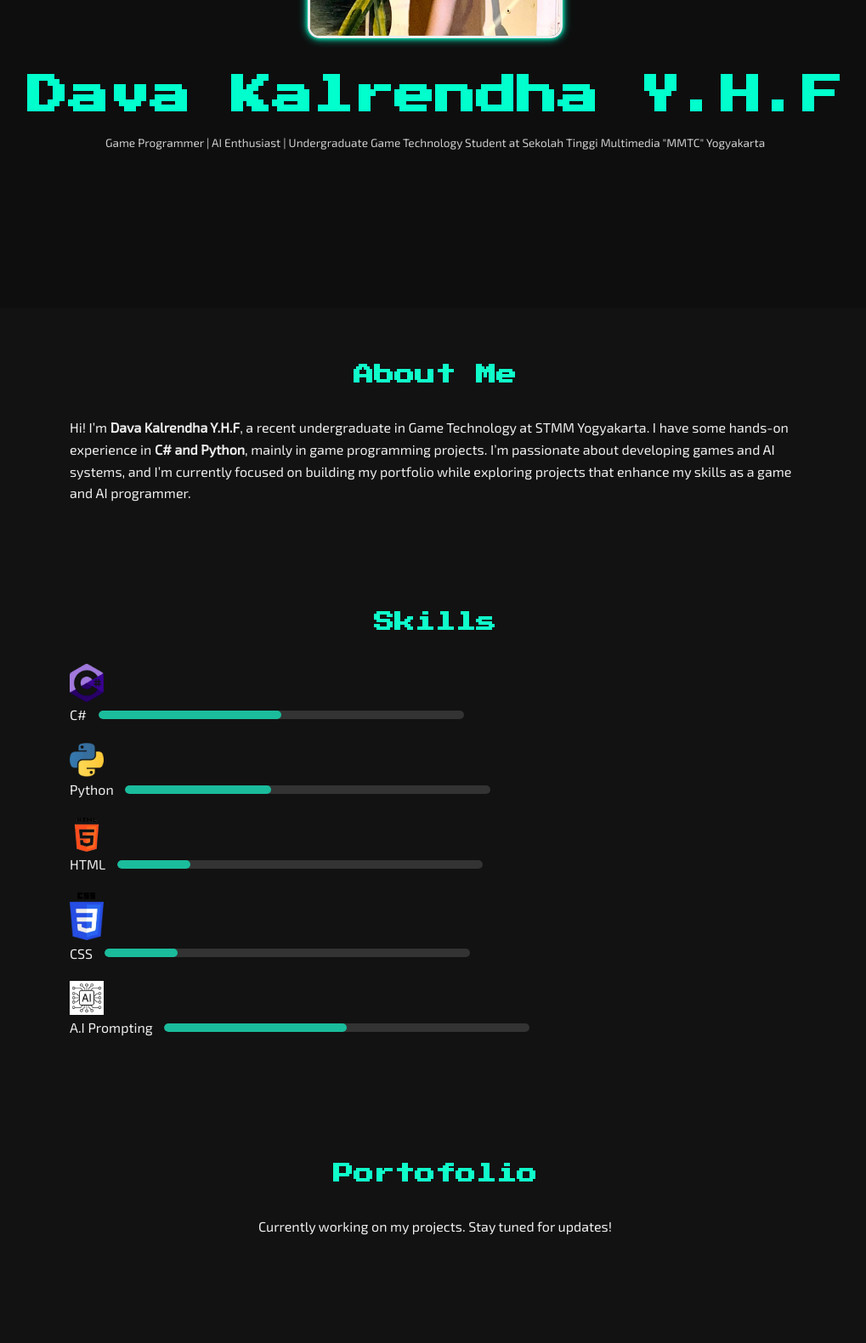
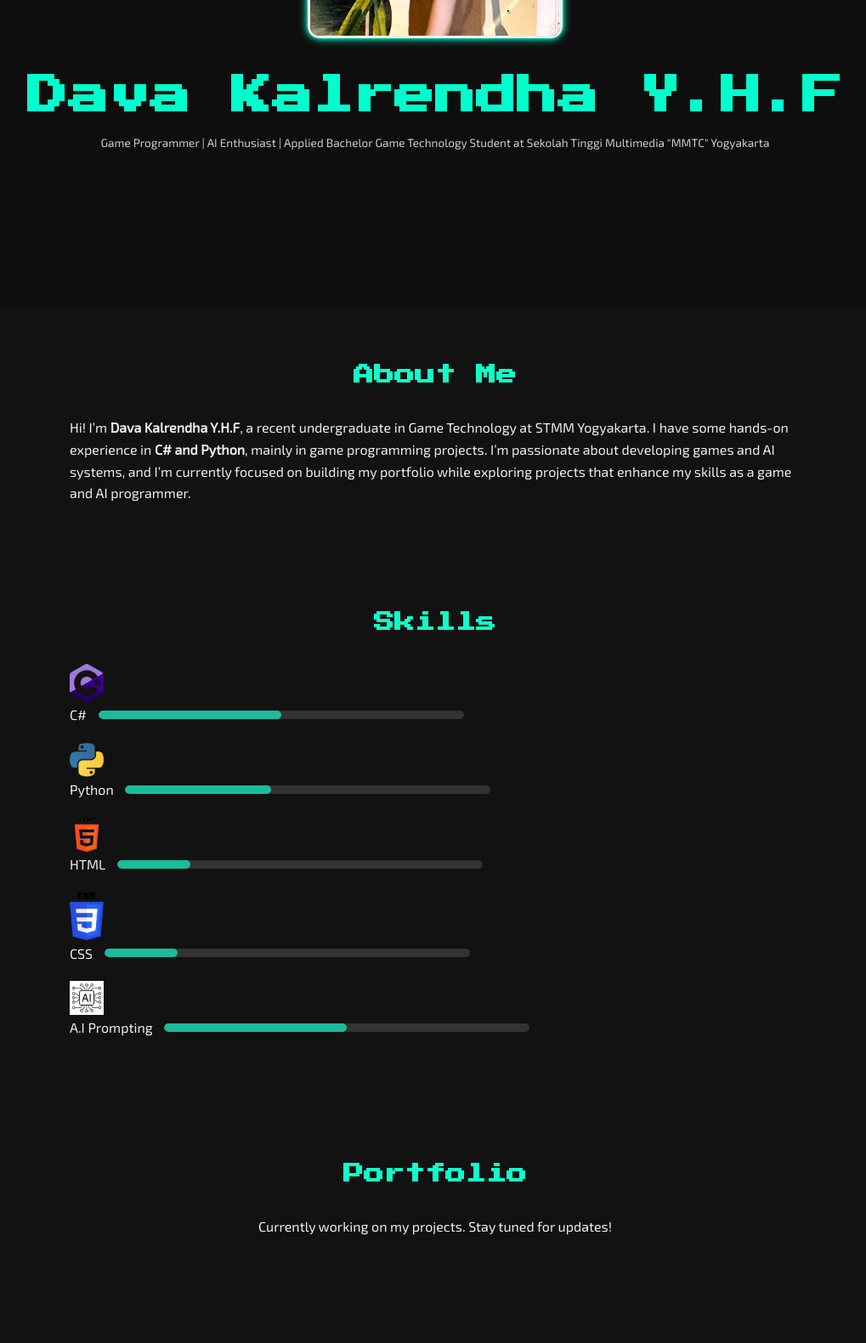
Before and after one commit to davakyhf/Portfolio, a plain HTML site: page index.html in a window 1280 px wide. Shown: the part 438-2018 px from the top of the page at 85% size, without its empty margins (128-1147 px from the left). Drawn offline with Linux system fonts and the light colour scheme.

Commit message:
update description

```diff
--- a/index.html
+++ b/index.html
@@ -13,7 +13,7 @@
            alt="Dava Kalrendha Y.H.F"
            class="WhatsApp-Image-2025-09-05-at-02-24-22_b96157ea.jpg">
       <h1>Dava Kalrendha Y.H.F</h1>
-      <h4>Game Programmer | AI Enthusiast | Undergraduate Game Technology Student at Sekolah Tinggi Multimedia "MMTC" Yogyakarta</h4>
+      <h4>Game Programmer | AI Enthusiast | Applied Bachelor Game Technology Student at Sekolah Tinggi Multimedia "MMTC" Yogyakarta</h4>
     </header>
 
     <section id="about">
@@ -75,7 +75,7 @@
     </section>
 
     <section id="portfolio">
-      <h2>Portofolio</h2>
+      <h2>Portfolio</h2>
       <p>Currently working on my projects. Stay tuned for updates!</p>
     </section>
 
```
